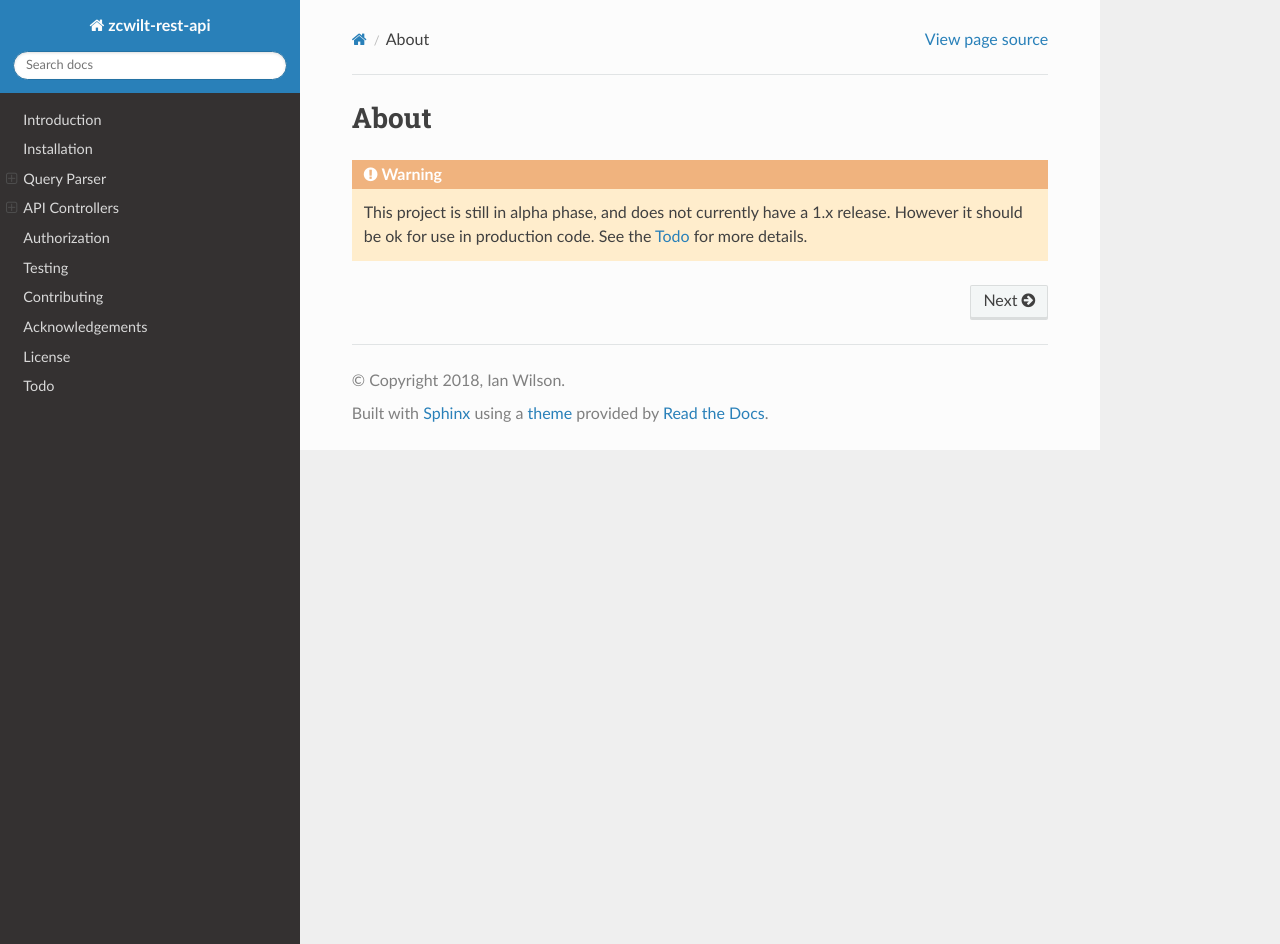
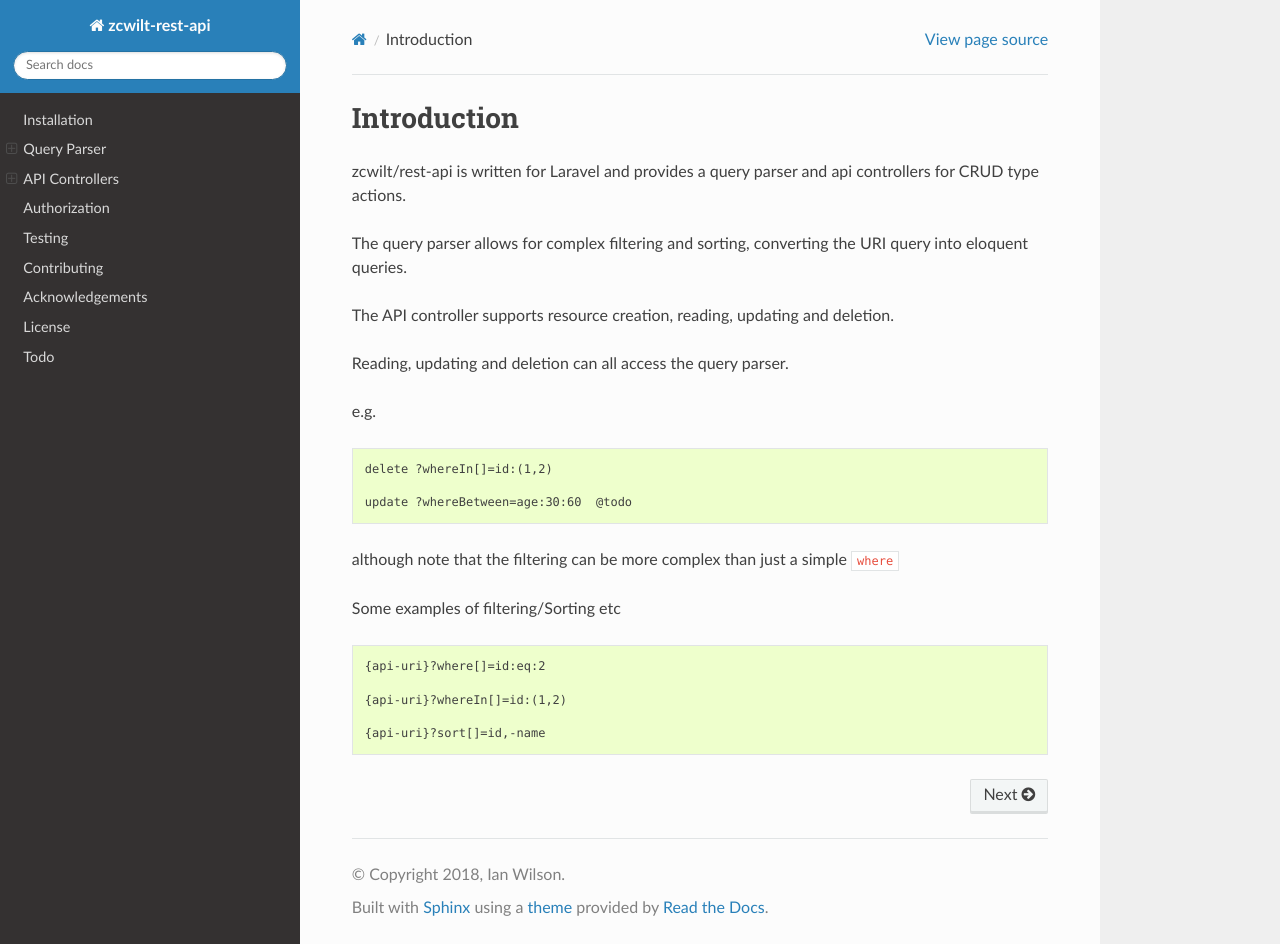
Before and after one commit to zcwilt/rest-api, a Sphinx documentation site: the page built from docs/index.rst, in a window 1280 px wide and 944 px high. Built offline with Sphinx 7.4.7 and the Read the Docs theme 2.0.0, drawn with Linux system fonts in a browser that asks for light colours; pages that are not in the unit, such as notebooks, are missing from menus.

Commit message:
documentation only changes

```diff
--- a/docs/index.rst
+++ b/docs/index.rst
@@ -1,13 +1,39 @@
-About
-=====
+Introduction
+============
 
-.. warning:: This project is still in alpha phase, and does not currently have a 1.x release. However it should be ok for use in production code. See the :doc:`../todo` for more details.
+zcwilt/rest-api is written for Laravel and provides a query parser and api controllers for CRUD type actions.
+
+The query parser allows for complex filtering and sorting, converting the URI query into eloquent queries.
+
+The API controller supports resource creation, reading, updating and deletion.
+
+Reading, updating and deletion can all access the query parser.
+
+e.g.
+
+::
+
+    delete ?whereIn[]=id:(1,2)
+
+    update ?whereBetween=age:30:60  @todo
+
+although note that the filtering can be more complex than just a simple ``where``
+
+Some examples of filtering/Sorting etc
+
+::
+
+    {api-uri}?where[]=id:eq:2
+
+    {api-uri}?whereIn[]=id:(1,2)
+
+    {api-uri}?sort[]=id,-name
+
 
 .. toctree::
     :maxdepth: 2
     :hidden:
 
-    introduction
     installation
     queryparser
     apicontrollers
--- a/docs/queryparser.rst
+++ b/docs/queryparser.rst
@@ -38,7 +38,7 @@ columns are returned.
     queryparsersoftdeletes
     queryparsersorting
     queryparsercolumns
-    queryparserincludes
+    queryparserwith
     queryparserjoins
     queryparserscopes
 
```
Also changed, not shown: docs/introduction.rst (deleted, +0 -30 lines).
